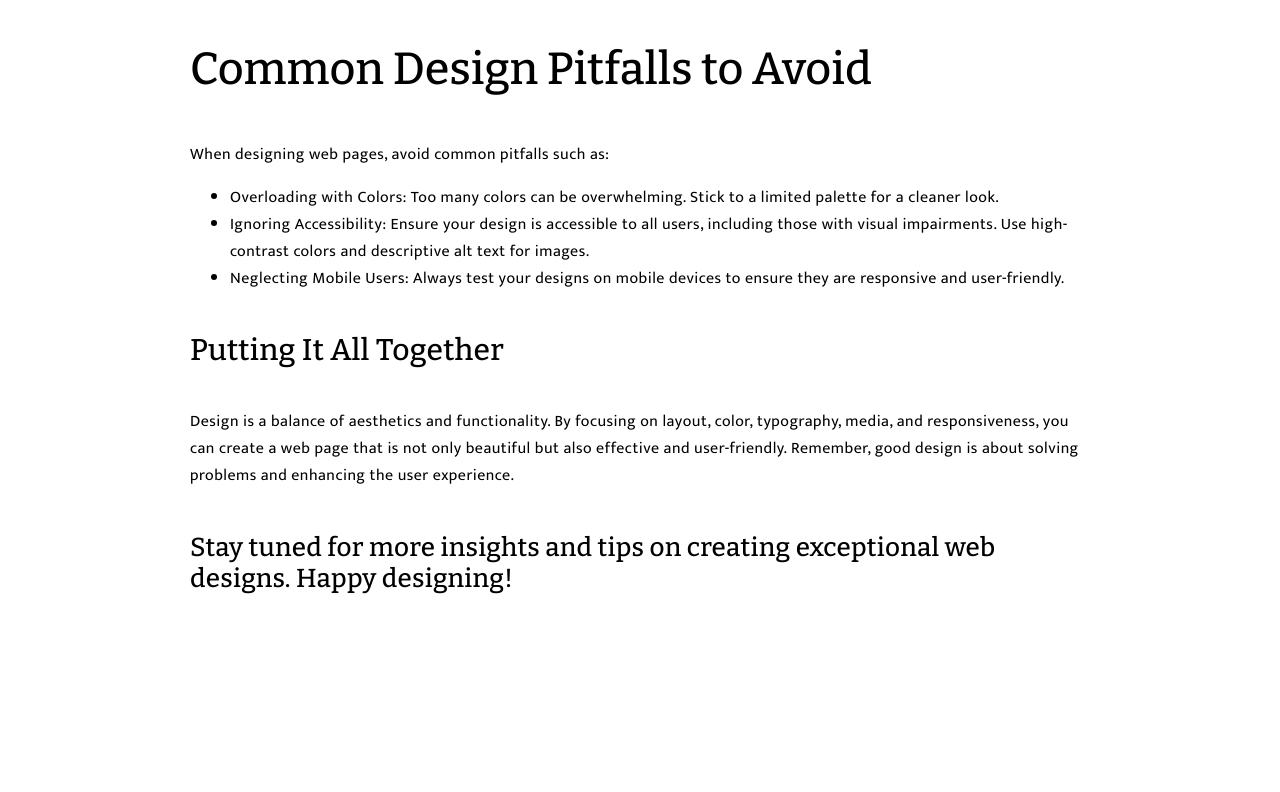
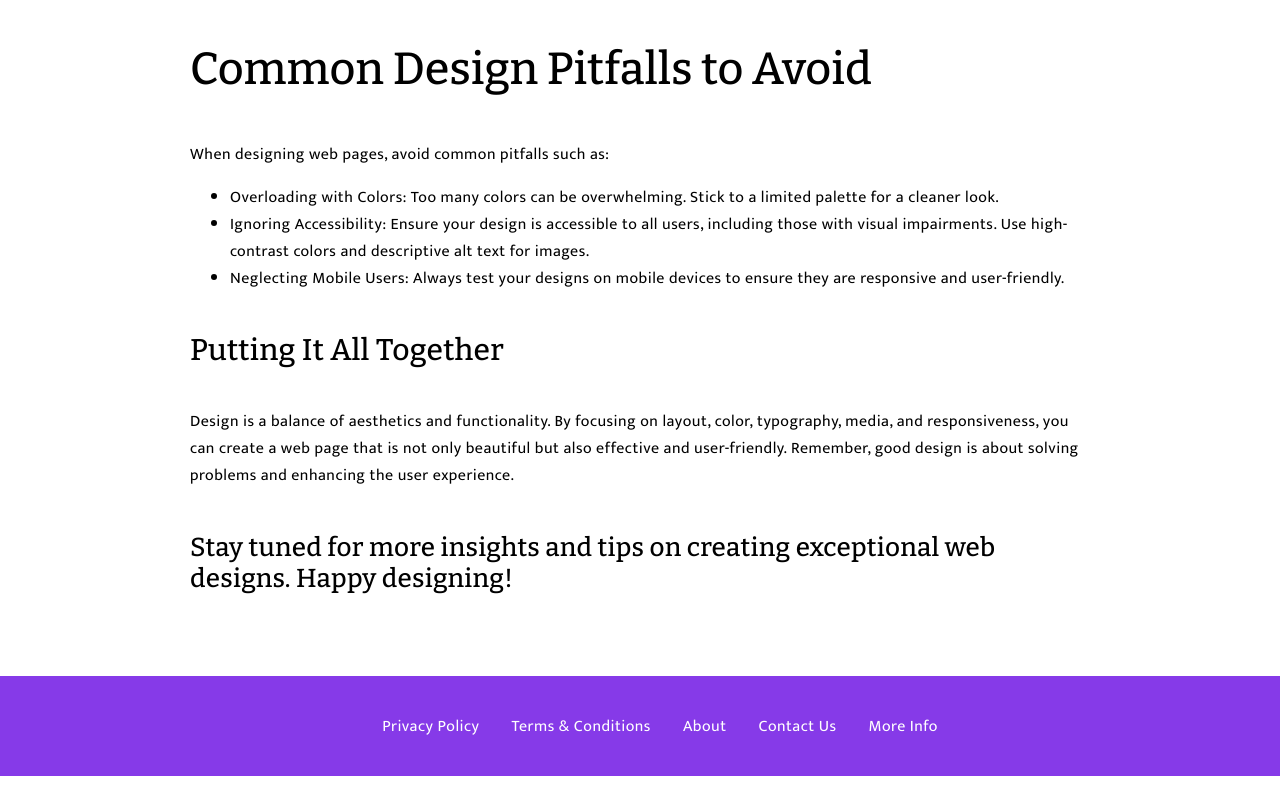
Before and after one commit to Angela-Stewart/A-Blog-Post-Design-Fundamentals, a plain HTML site: page index.html in a window 1280 px wide. Shown: the part 2054-2846 px from the top of the page. Before the commit the page ends 2714 px from the top, so only its background shows below. Drawn offline with nearby package versions, Linux system fonts and the light colour scheme.

Commit message:
make a footer

```diff
--- a/app.css
+++ b/app.css
@@ -95,7 +95,7 @@ letter-spacing: 1.5px;
 /* Add date and name, text align center and apply typography styles */
 
 .info span {
-  color: #e95400;
+  color: var(--text-span);
 }
 
 .headline {
@@ -120,3 +120,29 @@ letter-spacing: 1.5px;
     font-weight: bold;
     margin-left: 20px;
 }
+footer {
+   background-color: var(--hero-background);
+
+}
+
+footer ul {
+   list-style: none;
+   display: flex;
+   justify-content: center;
+   align-items: center;
+   height: 100px;
+}
+
+footer ul li {
+   display: inline;
+   padding: 0 16px;
+}
+
+footer li a {
+text-decoration: none;
+color: var(--text-light);
+}
+
+footer li a:hover {
+   text-decoration: solid underline;
+   }
--- a/index.html
+++ b/index.html
@@ -77,9 +77,36 @@
      <h4>Putting It All Together</h4>
      <p>Design is a balance of aesthetics and functionality. By focusing on layout, color, typography, media, and responsiveness, you can create a web page that is not only beautiful but also effective and user-friendly. Remember, good design is about solving problems and enhancing the user experience.</p>
 
-     <h5>Stay tuned for more insights and tips on creating exceptional web designs. Happy designing!
-    </h5>
+     <h5>Stay tuned for more insights and tips on creating exceptional web designs. Happy designing!</h5>
+    </div>
+    <footer>
+        <ul>
 
-    </div>
+                <li>
+                    <a href="#privacy">Privacy Policy</a>
+                  </li>
+
+
+                  <li>
+                    <a href="#Terms">Terms & Conditions</a>
+                  </li>
+
+                  <li>
+                     <a href="#About">About</a>
+                  </li>
+
+
+                  <li>
+                   <a href="#Contact Us">Contact Us</a>
+                  </li>
+
+
+                 <li>
+                   <a href="#More Info">More Info</a>
+                  </li>
+
+
+        </ul>
+    </footer>
 </body>
 </html>
```
